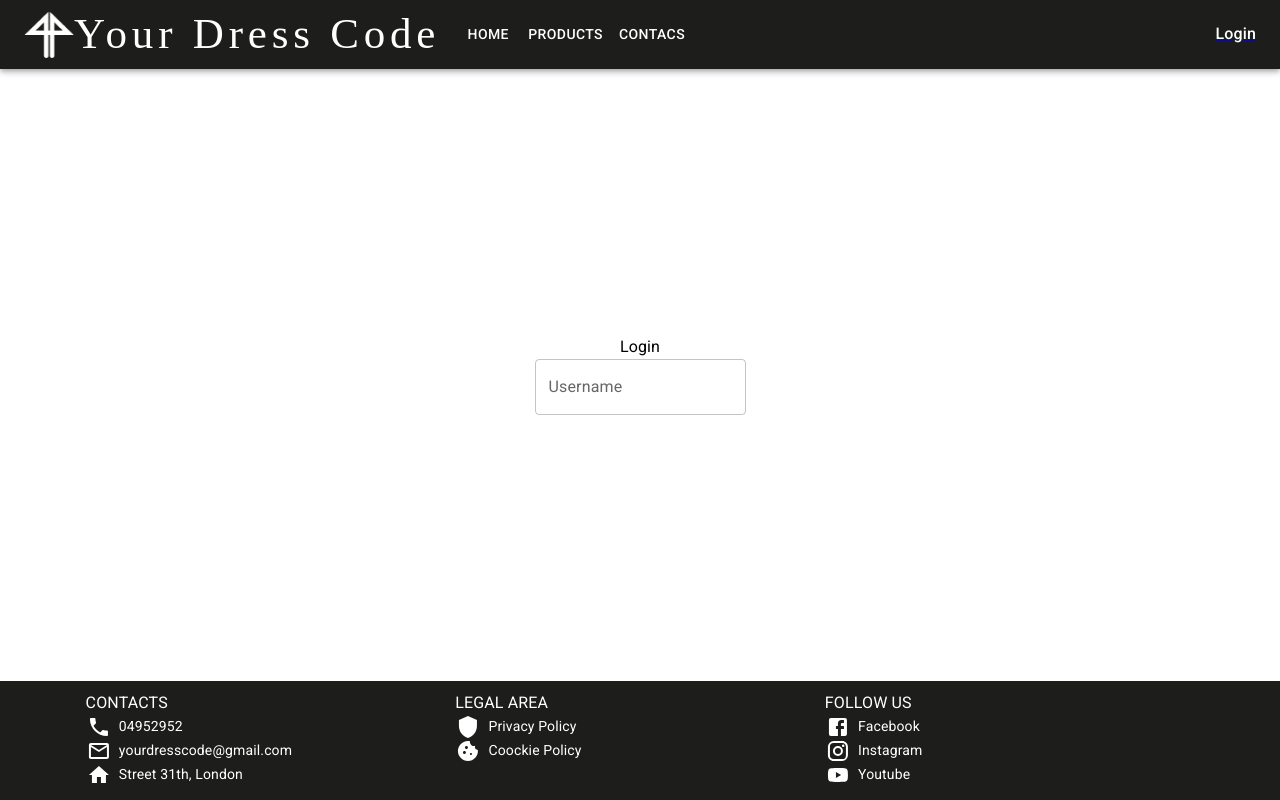
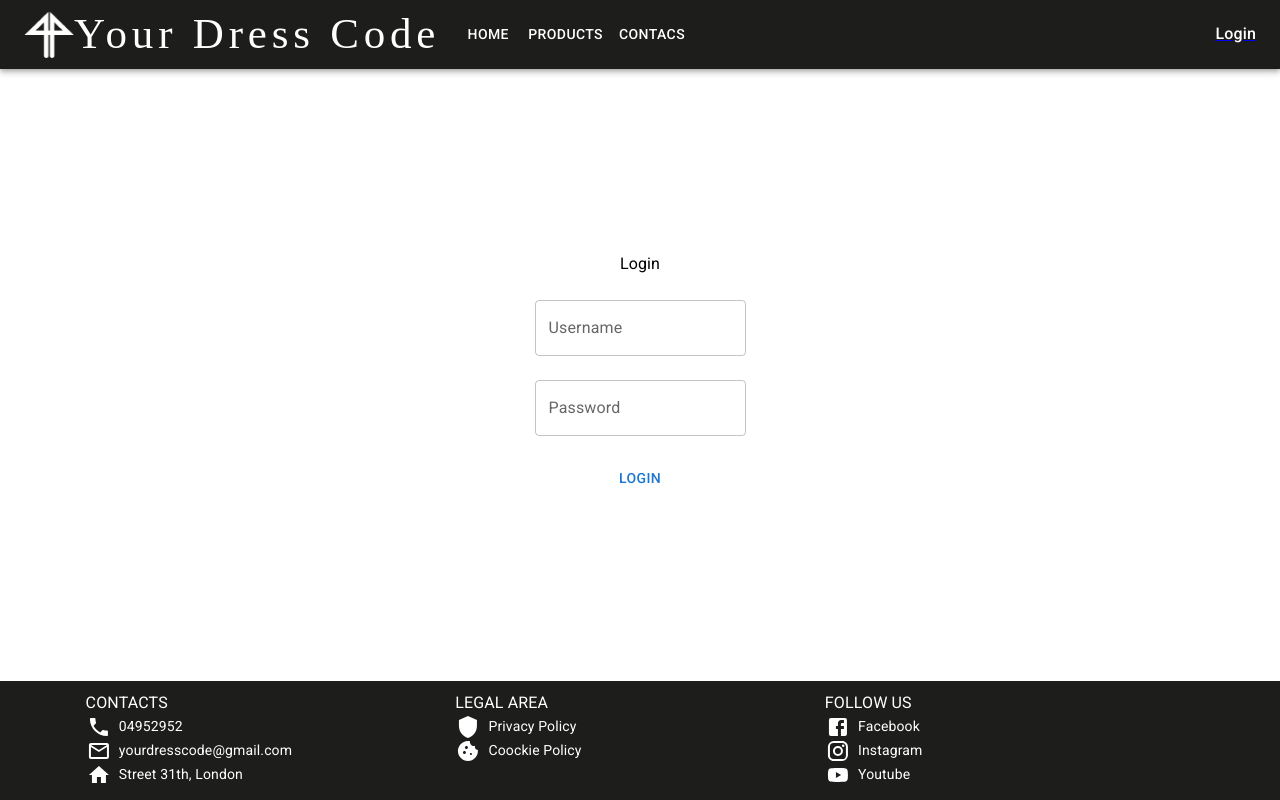
Before and after one commit to LordNik10/yourdresscode, a React (Create React App) app: page /login in a window 1280 px wide. Built offline with nearby package versions, Linux system fonts and the light colour scheme.

Commit message:
login wip

```diff
--- a/src/pages/Login/Login.jsx
+++ b/src/pages/Login/Login.jsx
@@ -1,4 +1,4 @@
-import { Typography, Stack, TextField } from '@mui/material';
+import { Typography, Stack, TextField, Button } from '@mui/material';
 
 function Login() {
   return (
@@ -8,10 +8,19 @@ function Login() {
       alignItems="center"
       height="100%"
     >
-      <Stack flexDirection="column" alignItems="center" width="300px">
-        <Typography component="h1">Login</Typography>
-        <TextField label="Username" variant="outlined" />
-      </Stack>
+      <form>
+        <Stack
+          flexDirection="column"
+          alignItems="center"
+          width="300px"
+          spacing={3}
+        >
+          <Typography component="h1">Login</Typography>
+          <TextField label="Username" variant="outlined" />
+          <TextField label="Password" variant="outlined" />
+          <Button>Login</Button>
+        </Stack>
+      </form>
     </Stack>
   );
 }
```
